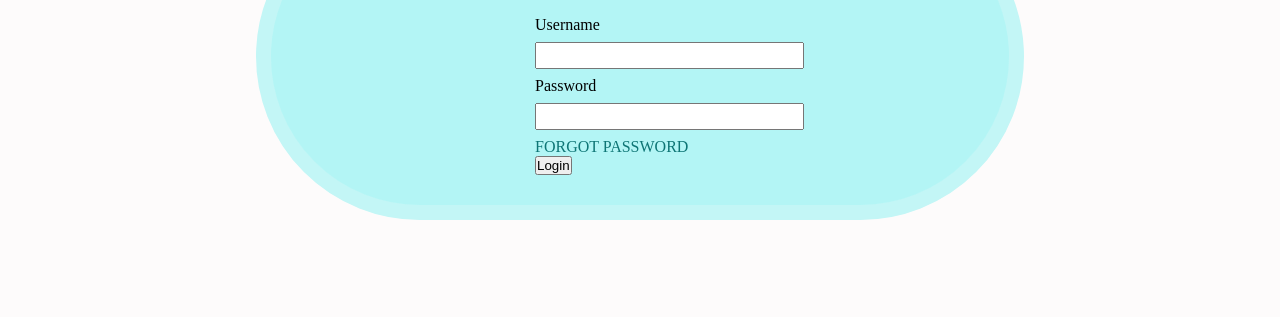
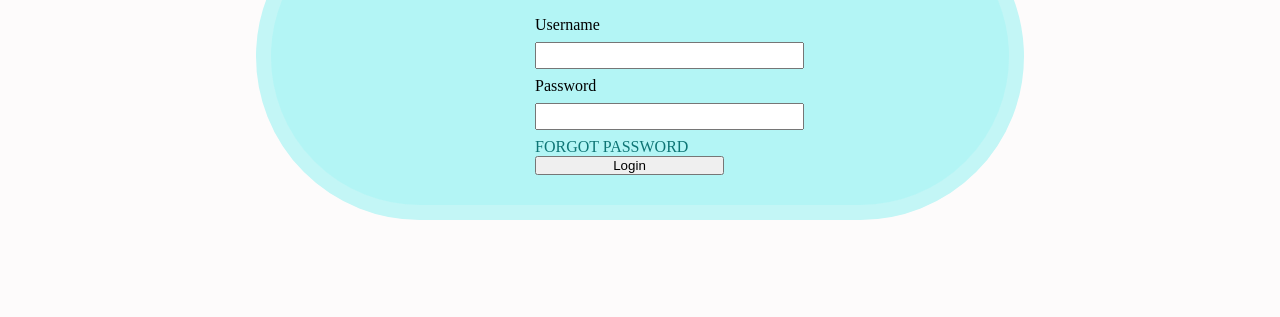
Before and after one commit to itzomen/tatior-store, a plain HTML site: page login.html in a window 1280 px wide. Shown: the part 207-524 px from the top of the page. Drawn offline with Linux system fonts and the light colour scheme; a web font is replaced by a local one.

Commit message:
minor changes

```diff
--- a/css/style.css
+++ b/css/style.css
@@ -502,7 +502,9 @@ input[type=text]{
     margin-left: 0;
     cursor: pointer;
 }
-
+button{
+    width: 90%;
+}
 
 
 
```
Also changed, not shown: index.html (+1 -1 lines).
